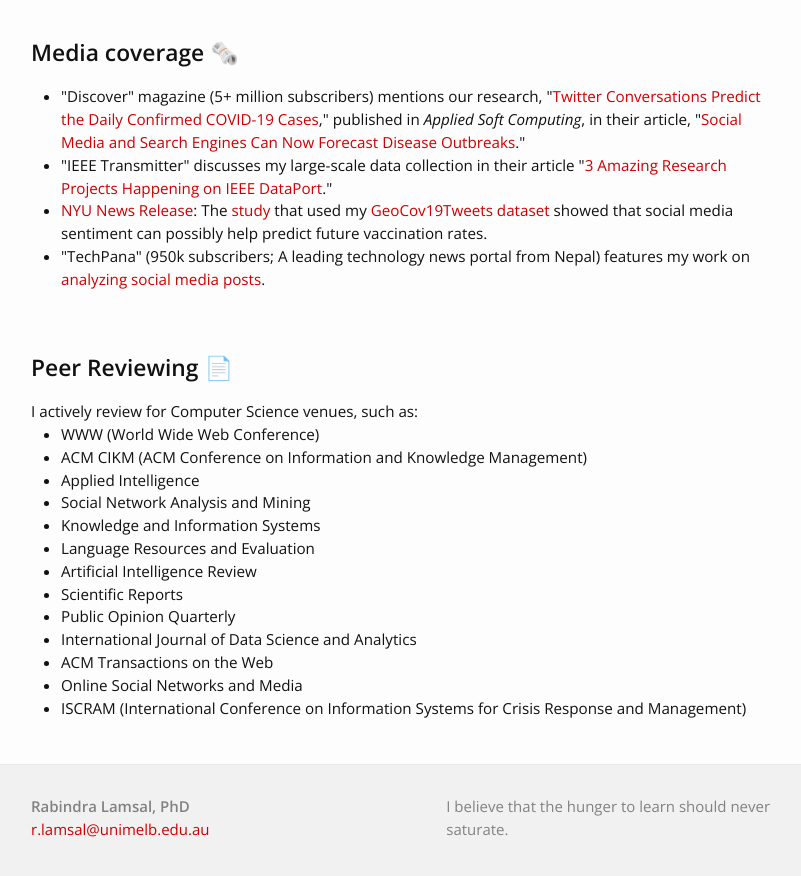
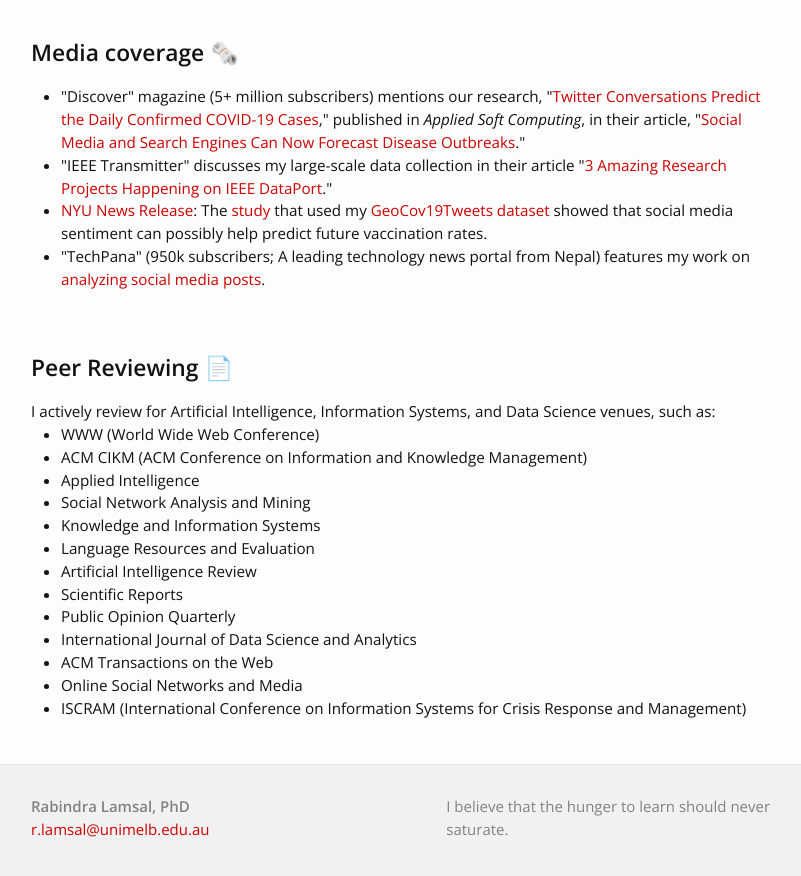
Before and after one commit to rabindralamsal/personal-site, a Jekyll site: the page built from index.html, in a window 1280 px wide and 900 px high, scrolled down 929 px. Shown: the top 876 px of the window, without its empty margins (239-1040 px from the left). Built offline with Jekyll 4.4.1, drawn with Linux system fonts in a browser that asks for light colours.

Commit message:
Update index.html

```diff
--- a/index.html
+++ b/index.html
@@ -50,7 +50,7 @@
 
 <br><br>
 <h2> Peer Reviewing 📄 </h2>
-I actively review for Computer Science venues, such as: <br>
+I actively review for Artificial Intelligence, Information Systems, and Data Science venues, such as: <br>
 
 <ul>
       <li>WWW (World Wide Web Conference)</li>
```
